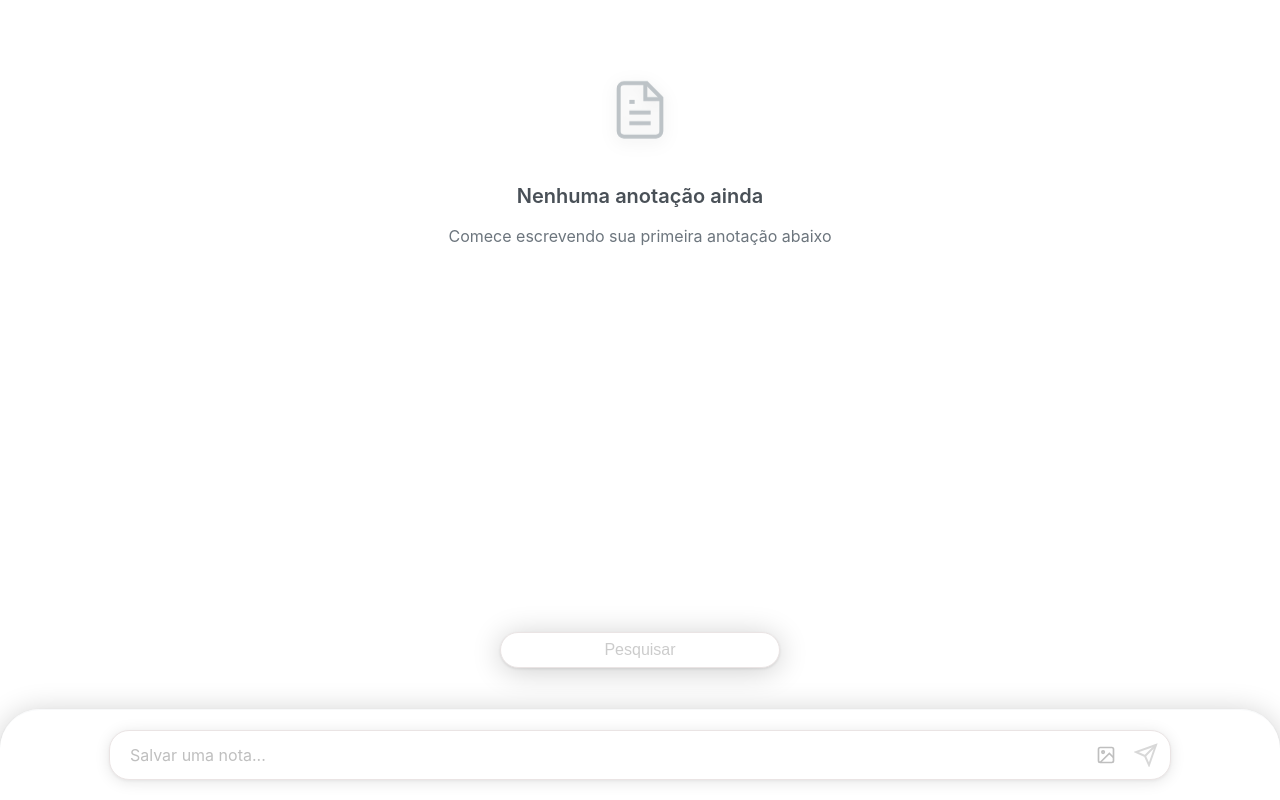
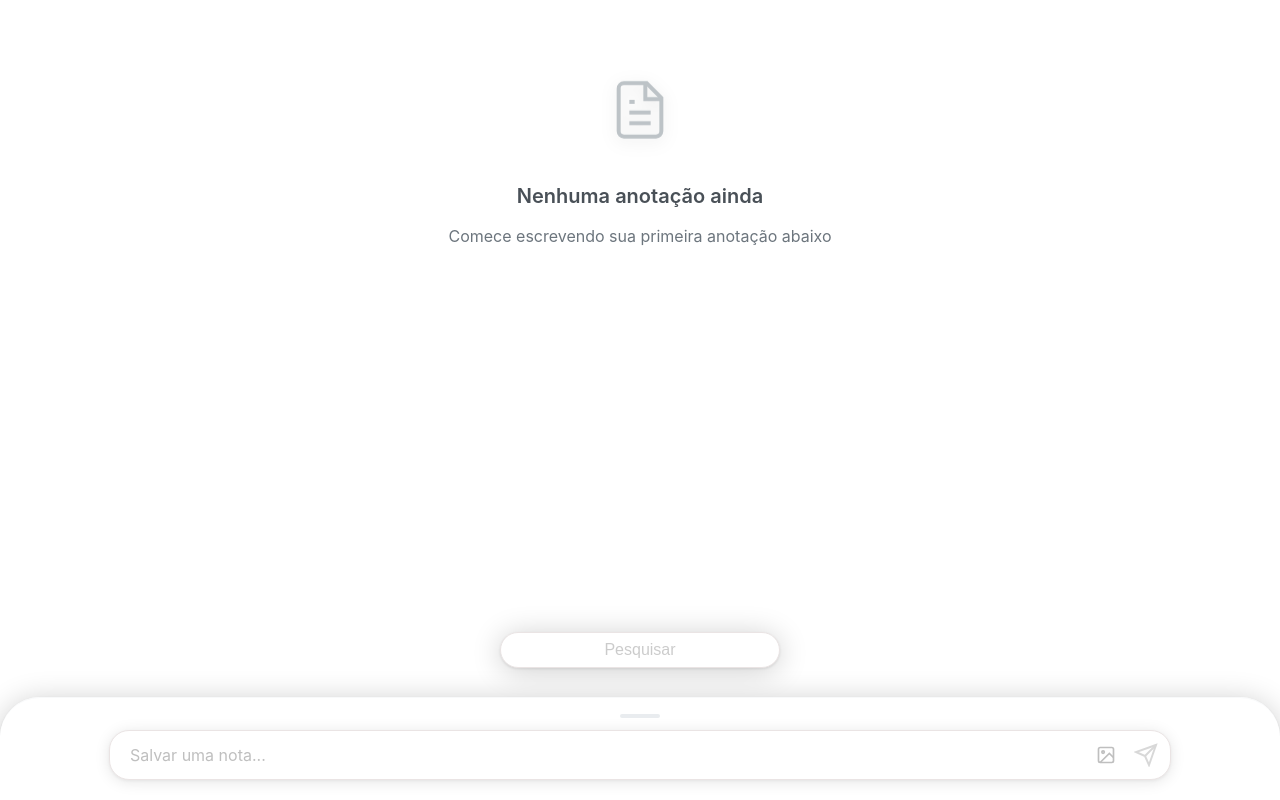
Before and after one commit to WatheusHenry/anotations, a Vue app: page / in a window 1280 px wide. Built offline with nearby package versions, Linux system fonts and the light colour scheme.

Commit message:
feat: swipe to input focus

```diff
--- a/src/App.vue
+++ b/src/App.vue
@@ -12,6 +12,12 @@ const searchQuery = ref('')
 const isSearchExpanded = ref(false)
 const fileInput = ref<HTMLInputElement | null>(null)
 const isAddingNote = ref(false)
+const noteInputRef = ref<HTMLInputElement | null>(null)
+
+// Variáveis para swipe up
+const isSwipingUp = ref(false)
+const swipeStartY = ref(0)
+const swipeStartTime = ref(0)
 
 const addNote = async () => {
   if (newNote.value.trim() && !isAddingNote.value) {
@@ -283,6 +289,50 @@ const fetchLinkPreview = async (url: string) => {
 
   return fallbackData()
 }
+
+// Funções para swipe up no input
+const handleSwipeStart = (event: TouchEvent) => {
+  const touch = event.touches[0]
+  swipeStartY.value = touch.clientY
+  swipeStartTime.value = Date.now()
+  isSwipingUp.value = false
+}
+
+const handleSwipeMove = (event: TouchEvent) => {
+  if (!swipeStartY.value) return
+
+  const touch = event.touches[0]
+  const deltaY = swipeStartY.value - touch.clientY
+  const deltaTime = Date.now() - swipeStartTime.value
+
+  // Detectar swipe up: movimento para cima > 20px em menos de 400ms
+  if (deltaY > 20 && deltaTime < 400) {
+    isSwipingUp.value = true
+
+    // Feedback tátil se disponível
+    if ('vibrate' in navigator) {
+      navigator.vibrate(50)
+    }
+  }
+}
+
+const handleSwipeEnd = () => {
+  if (isSwipingUp.value && noteInputRef.value) {
+    // Focar no input e mostrar teclado
+    noteInputRef.value.focus()
+
+    // Scroll suave para o input (caso necessário)
+    noteInputRef.value.scrollIntoView({
+      behavior: 'smooth',
+      block: 'center'
+    })
+  }
+
+  // Reset
+  swipeStartY.value = 0
+  swipeStartTime.value = 0
+  isSwipingUp.value = false
+}
 </script>
 
 <template>
@@ -350,10 +400,15 @@ const fetchLinkPreview = async (url: string) => {
       </div>
     </div>
     <!-- Input para Nova Anotação -->
-    <footer class="app-footer">
+    <footer class="app-footer" @touchstart="handleSwipeStart" @touchmove="handleSwipeMove" @touchend="handleSwipeEnd">
+      <!-- Área de swipe up -->
+      <div class="swipe-indicator" :class="{ 'active': isSwipingUp }">
+        <div class="swipe-handle"></div>
+      </div>
+
       <form @submit.prevent="addNote" class="note-form">
         <div class="input-container">
-          <input v-model="newNote" type="text" placeholder="Salvar uma nota..." class="note-input" enterkeyhint="send"
+          <input ref="noteInputRef" v-model="newNote" type="text" placeholder="Salvar uma nota..." class="note-input" enterkeyhint="send"
             autocomplete="off" autocapitalize="sentences" @keypress="handleKeyPress" @keydown="handleKeyDown" />
           <div class="action-buttons">
             <button type="button" @click="triggerImageUpload" class="image-btn" aria-label="Adicionar imagem">
@@ -766,11 +821,49 @@ const fetchLinkPreview = async (url: string) => {
   backdrop-filter: blur(10px);
   border-top: 1px solid rgba(233, 236, 239, 0.3);
   border-radius: 2.5rem 2.5rem 0 0;
-  padding: 20px 50px;
+  padding: 8px 50px 20px;
   z-index: 10;
   box-shadow:
     0 3px 30px rgba(0, 0, 0, 0.2),
     0 1px 3px rgba(0, 0, 0, 0.1);
+}
+
+.swipe-indicator {
+  display: flex;
+  justify-content: center;
+  align-items: center;
+  padding: 8px 0 12px;
+  transition: all 0.3s cubic-bezier(0.4, 0, 0.2, 1);
+}
+
+.swipe-handle {
+  width: 40px;
+  height: 4px;
+  background: #e9ecef;
+  border-radius: 2px;
+  transition: all 0.3s cubic-bezier(0.4, 0, 0.2, 1);
+}
+
+.swipe-indicator.active .swipe-handle {
+  background: #007bff;
+  width: 60px;
+  height: 5px;
+  animation: swipeUpPulse 0.3s ease-out;
+}
+
+@keyframes swipeUpPulse {
+  0% {
+    transform: scaleX(1);
+    background: #e9ecef;
+  }
+  50% {
+    transform: scaleX(1.2);
+    background: #007bff;
+  }
+  100% {
+    transform: scaleX(1);
+    background: #007bff;
+  }
 }
 
 .note-form {
@@ -964,8 +1057,21 @@ const fetchLinkPreview = async (url: string) => {
 
   .app-footer {
     height: 110px;
-    padding: 22px 12px 50px 12px;
+    padding: 8px 12px 50px 12px;
+  }
 
+  .swipe-indicator {
+    padding: 6px 0 8px;
+  }
+
+  .swipe-handle {
+    width: 35px;
+    height: 3px;
+  }
+
+  .swipe-indicator.active .swipe-handle {
+    width: 50px;
+    height: 4px;
   }
 
   .input-container {
```
